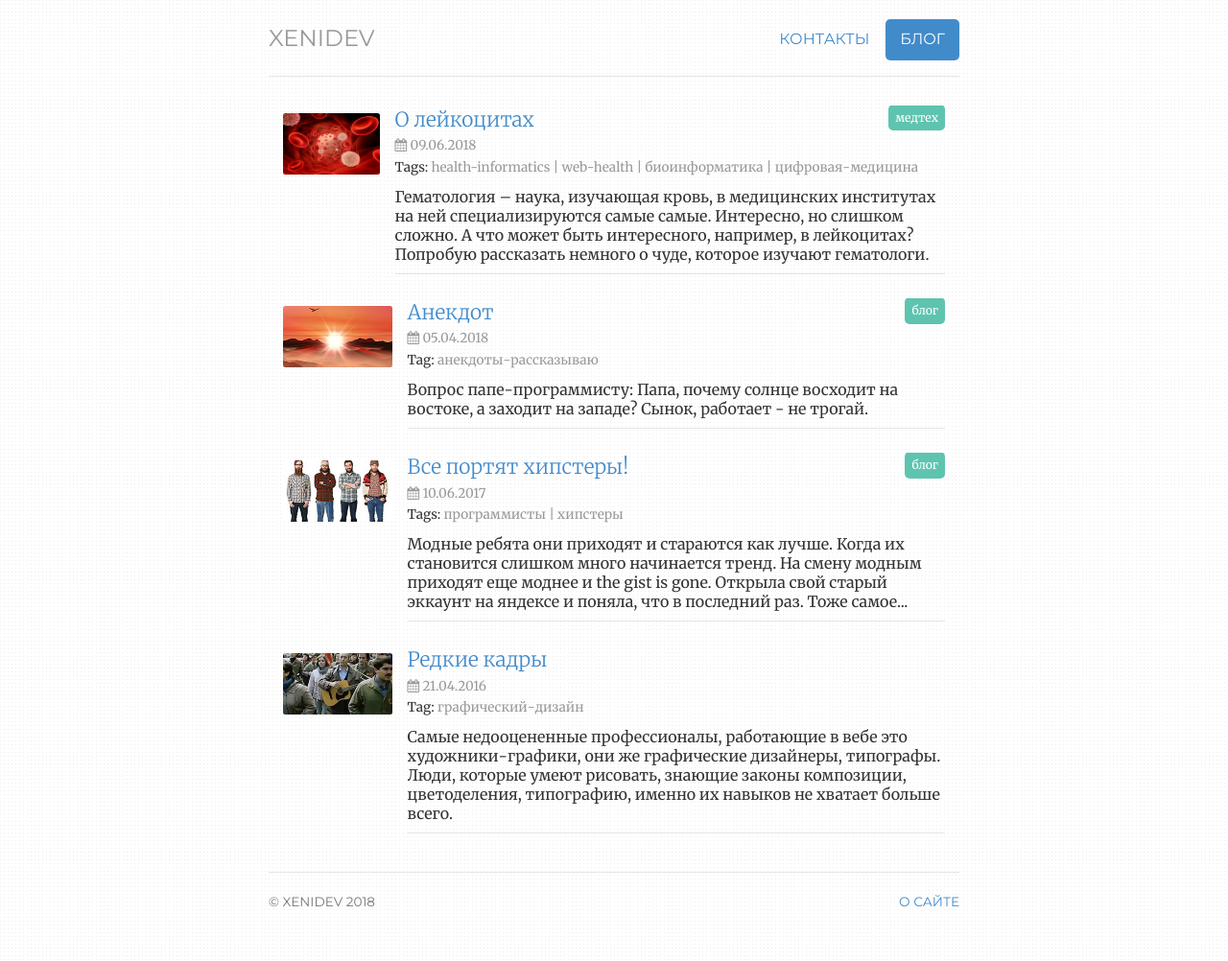
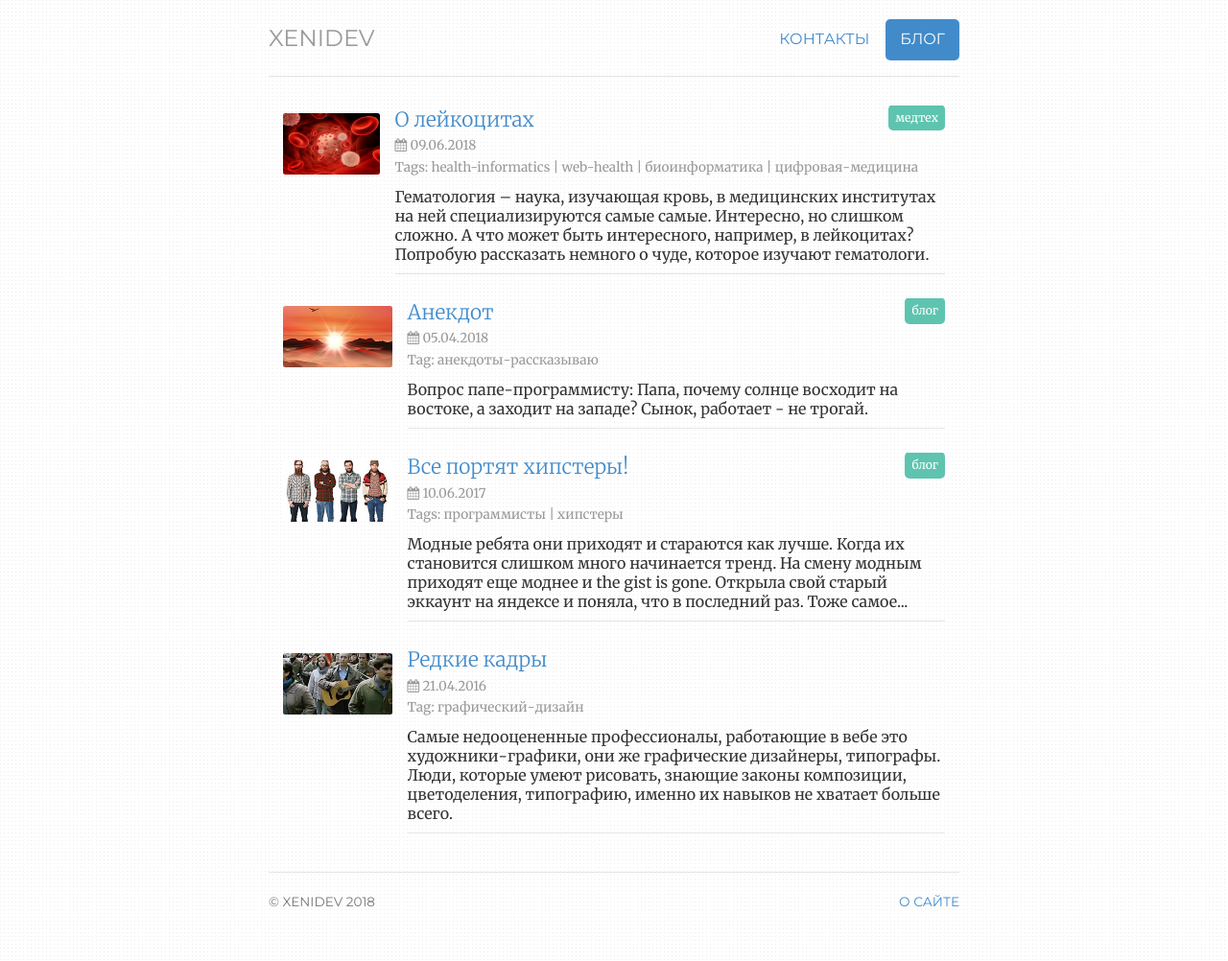
Before and after one commit to ValeraS/xenidev.github.io, a Jekyll site: the page built from notes/index.html, in a window 1280 px wide. Shown: the whole page at 96% size. Built offline with Jekyll 4.4.1, drawn with Linux system fonts in a browser that asks for light colours.

Commit message:
Update index.html

```diff
--- a/notes/index.html
+++ b/notes/index.html
@@ -35,7 +35,7 @@ notes: active
                   </div>
                   <!-- Post info-tags  -->
                   {% if post.tags.size > 0 %}
-                  <div class="margin10">
+                  <div class="margin10 text-muted">
                      <small>
                      Tag{% if post.tags.size > 1 %}s{% endif %}:
                      <span class="label-tag">{{ post.tags | sort | join: " | " }}</span>
```
